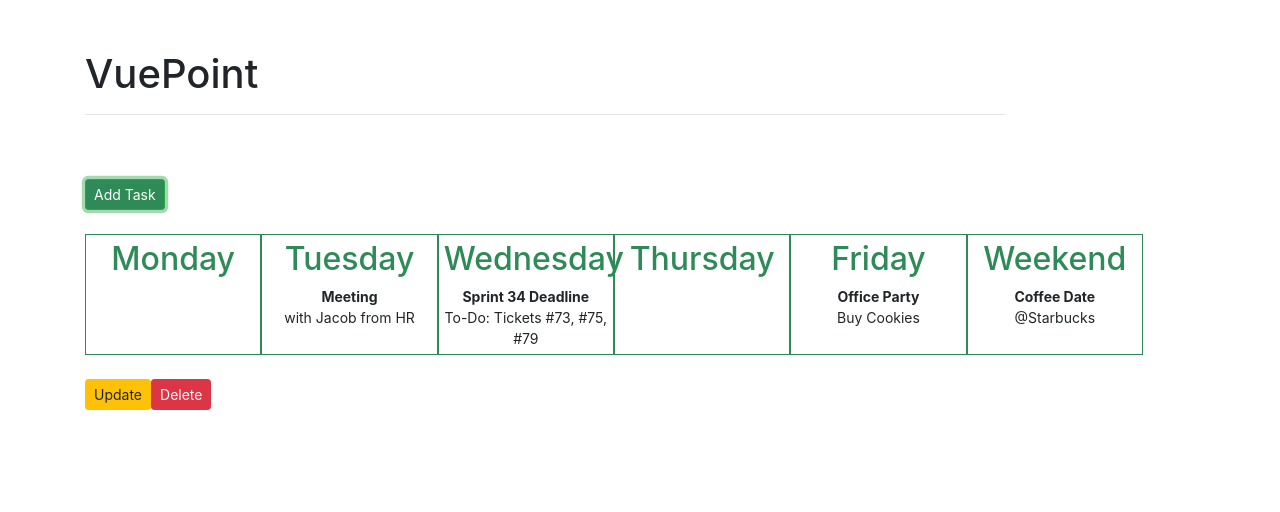
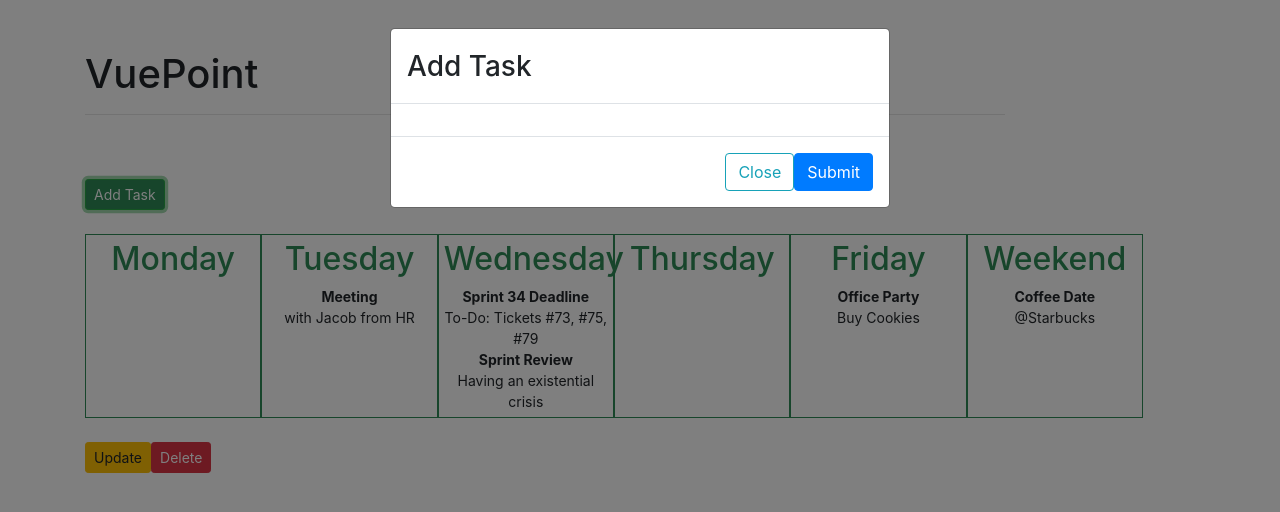
Before and after one commit to Tumbraegel/VuePoint, a Vue app in the folder client/: page / in a window 1280 px wide. Both pictures are taken after a click on the button "Add Task". Shown: the top 512 px of the page. Built offline with nearby package versions, Linux system fonts and the light colour scheme.

Commit message:
added static modal component template for task detail view

```diff
--- a/client/src/components/HelloWorld.vue
+++ /dev/null
@@ -1,113 +0,0 @@
-<template>
-  <div class="hello">
-    <h1>{{ msg }}</h1>
-    <h2>Essential Links</h2>
-    <ul>
-      <li>
-        <a
-          href="https://vuejs.org"
-          target="_blank"
-        >
-          Core Docs
-        </a>
-      </li>
-      <li>
-        <a
-          href="https://forum.vuejs.org"
-          target="_blank"
-        >
-          Forum
-        </a>
-      </li>
-      <li>
-        <a
-          href="https://chat.vuejs.org"
-          target="_blank"
-        >
-          Community Chat
-        </a>
-      </li>
-      <li>
-        <a
-          href="https://twitter.com/vuejs"
-          target="_blank"
-        >
-          Twitter
-        </a>
-      </li>
-      <br>
-      <li>
-        <a
-          href="http://vuejs-templates.github.io/webpack/"
-          target="_blank"
-        >
-          Docs for This Template
-        </a>
-      </li>
-    </ul>
-    <h2>Ecosystem</h2>
-    <ul>
-      <li>
-        <a
-          href="http://router.vuejs.org/"
-          target="_blank"
-        >
-          vue-router
-        </a>
-      </li>
-      <li>
-        <a
-          href="http://vuex.vuejs.org/"
-          target="_blank"
-        >
-          vuex
-        </a>
-      </li>
-      <li>
-        <a
-          href="http://vue-loader.vuejs.org/"
-          target="_blank"
-        >
-          vue-loader
-        </a>
-      </li>
-      <li>
-        <a
-          href="https://github.com/vuejs/awesome-vue"
-          target="_blank"
-        >
-          awesome-vue
-        </a>
-      </li>
-    </ul>
-  </div>
-</template>
-
-<script>
-export default {
-  name: 'HelloWorld',
-  data() {
-    return {
-      msg: 'Welcome to Your Vue.js App',
-    };
-  },
-};
-</script>
-
-<!-- Add "scoped" attribute to limit CSS to this component only -->
-<style scoped>
-h1, h2 {
-  font-weight: normal;
-}
-ul {
-  list-style-type: none;
-  padding: 0;
-}
-li {
-  display: inline-block;
-  margin: 0 10px;
-}
-a {
-  color: #42b983;
-}
-</style>
--- /dev/null
+++ b/client/src/components/Modal.vue
@@ -0,0 +1,45 @@
+<template>
+<transition name="modal">
+ <div class="modal modal-mask" style="display: block" @click='close'>
+  <div class="modal-dialog" role="document">
+    <div class="modal-content">
+      <div class="modal-header">
+        <slot name="header"></slot>
+      </div>
+      <div class="modal-body">
+        <slot name="body"></slot>
+      </div>
+      <div class="modal-footer">
+        <slot name="footer"></slot>
+      </div>
+    </div>
+  </div>
+</div>
+</transition>
+</template>
+
+<style>
+.modal-mask {
+  position: fixed;
+  z-index: 9998;
+  top: 0;
+  left: 0;
+  width: 100%;
+  height: 100%;
+  background-color: rgba(0, 0, 0, .5);
+  display: table;
+  transition: opacity .3s ease;
+}
+</style>
+
+<script>
+export default {
+  name: 'modal',
+
+  methods: {
+    close() {
+      this.$emit('close');
+    },
+  },
+};
+</script>
--- a/client/src/components/Ping.vue
+++ b/client/src/components/Ping.vue
@@ -11,7 +11,7 @@ export default {
   name: 'Ping',
   data() {
     return {
-      msg: '',
+      msg: 'Pong',
     };
   },
   methods: {
--- a/client/src/components/Tasks.vue
+++ b/client/src/components/Tasks.vue
@@ -4,35 +4,51 @@
       <div class="col-sm-10">
         <h1>VuePoint</h1>
         <hr><br><br>
-        <button type="button" class="btn btn-success btn-sm">Add Task</button>
+        <button type="button" class="btn btn-success btn-sm" @click="openAddModal()">
+          Add Task
+        </button>
         <br><br>
 
-        <!--
-        <table class="table table-hover">
-          <thead>
-            <tr>
-              <th scope="col" v-for="day in days">{{ day }}</th>
-            </tr>
-          </thead>
-          <tbody>
-          <tr>
-            <td v-for="task in tasks" v-bind:key="task.id">{{ task.title }}</td>
-          </tr>
-          </tbody>
-        </table>
-        -->
+        <!--ADD TASK MODAL-->
+        <div id="wrapper" class="container">
+          <modal v-if="showAddModal">
+            <h3 slot="header" class="modal-title">Add Task</h3>
+            <div slot="footer">
+              <button type="button" class="btn btn-outline-info" @click="closeModal()">
+                Close</button>
+              <button type="button" class="btn btn-primary" data-dismiss="modal"
+              @click="submitAndClose()">Submit</button>
+            </div>
+          </modal>
+        </div>
 
         <div class="weekday-table">
           <li class="weekday" v-for="day in days" :key="day">
             <h2 class="weekday-header">{{ day }}</h2>
             <ul class="task">
-              <li v-for="task in getTasks(day)" :key="task.id">
+              <li id="task" v-for="task in getTasks(day)" :key="task.id" @click="openEditModal()">
                 <strong>{{ task.title }}</strong>
                 <div>{{ task.description }}</div>
               </li>
             </ul>
           </li>
         </div>
+
+        <!--EDIT TASK MODAL-->
+        <div id="wrapper" class="container">
+          <modal v-if="showEditModal">
+            <h3 slot="header" class="modal-title">
+              Edit Task #
+            </h3>
+            <div slot="footer">
+              <button type="button" class="btn btn-outline-info" @click="closeModal()">
+                Close</button>
+              <button type="button" class="btn btn-primary" data-dismiss="modal"
+              @click="submitAndClose()">Submit</button>
+            </div>
+          </modal>
+        </div>
+
         <br>
         <button type="button" class="btn btn-warning btn-sm">Update</button>
         <button type="button" class="btn btn-danger btn-sm">Delete</button>
@@ -61,6 +77,13 @@
   margin: 0px;
 }
 
+#task:hover, task:focus, task:active{
+  background: rgb(51, 153, 95, 0.9);
+  color: rgb(233, 233, 233);
+  cursor: pointer;
+  box-shadow: 0 0 8px rgba(0, 0, 0, 0.6);
+}
+
 .weekday {
   font-size: 14px;
   display: table-cell;
@@ -74,9 +97,15 @@
 .btn-success {
   background-color: seagreen;
 }
- </style>
+
+.btn-success:hover {
+  background-color:rgb(38, 115, 71);
+}
+</style>
 
 <script>
+import Modal from './Modal';
+
 export default {
   data() {
     return {
@@ -109,18 +138,46 @@ export default {
         date: 'Wednesday',
         description: 'To-Do: Tickets #73, #75, #79',
         importance: 'high',
+      },
+      {
+        id: '5',
+        title: 'Sprint Review',
+        date: 'Wednesday',
+        description: 'Having an existential crisis',
+        important: 'high',
       }],
+      showAddModal: false,
+      showEditModal: false,
     };
   },
+
+  components: {
+    Modal,
+  },
+
   computed: {
     localTasks() {
       return this.tasks;
     },
   },
+
   methods: {
     getTasks(day) {
       return this.localTasks.filter(task => task.date === day);
     },
+    openAddModal() {
+      this.showAddModal = true;
+    },
+    openEditModal() {
+      this.showEditModal = true;
+    },
+    closeModal() {
+      this.showEditModal = false;
+      this.showAddModal = false;
+    },
+    submitAndClose() {
+    // add stuff
+    },
   },
 };
 </script>
```
